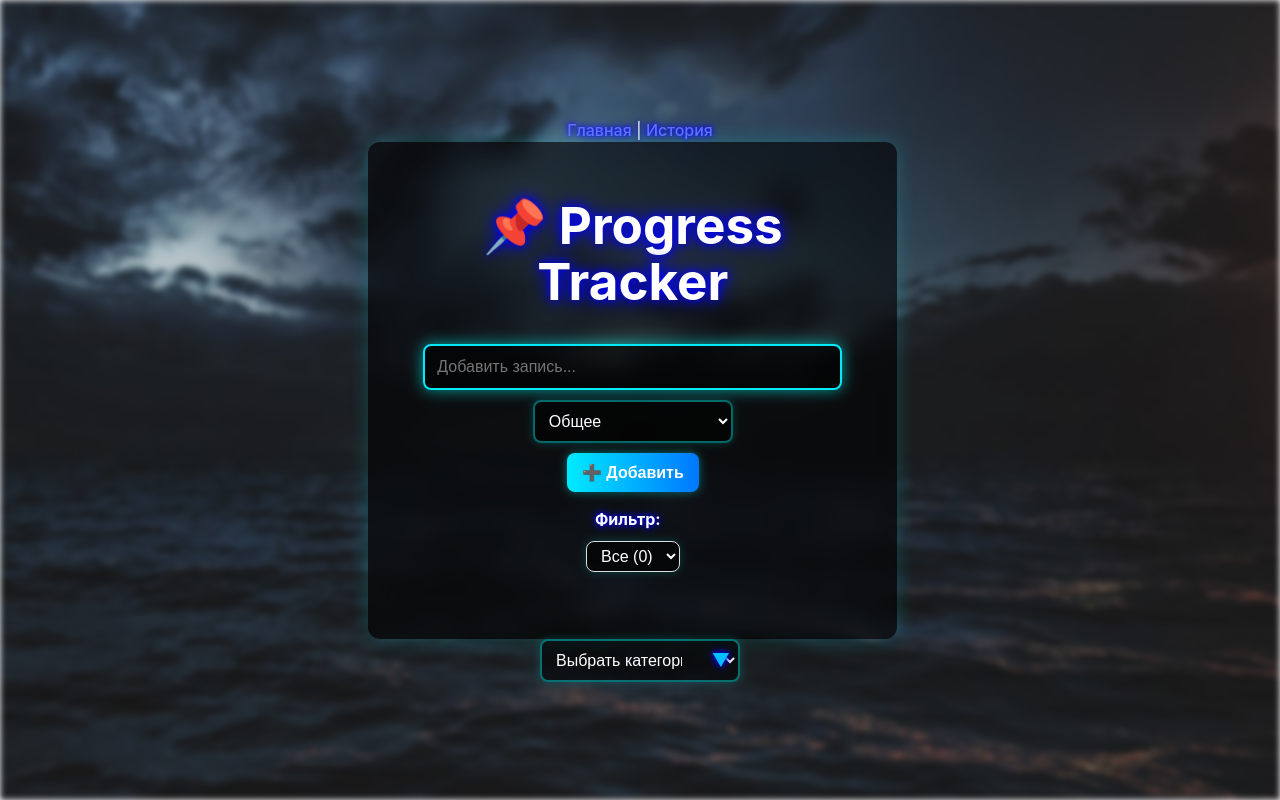
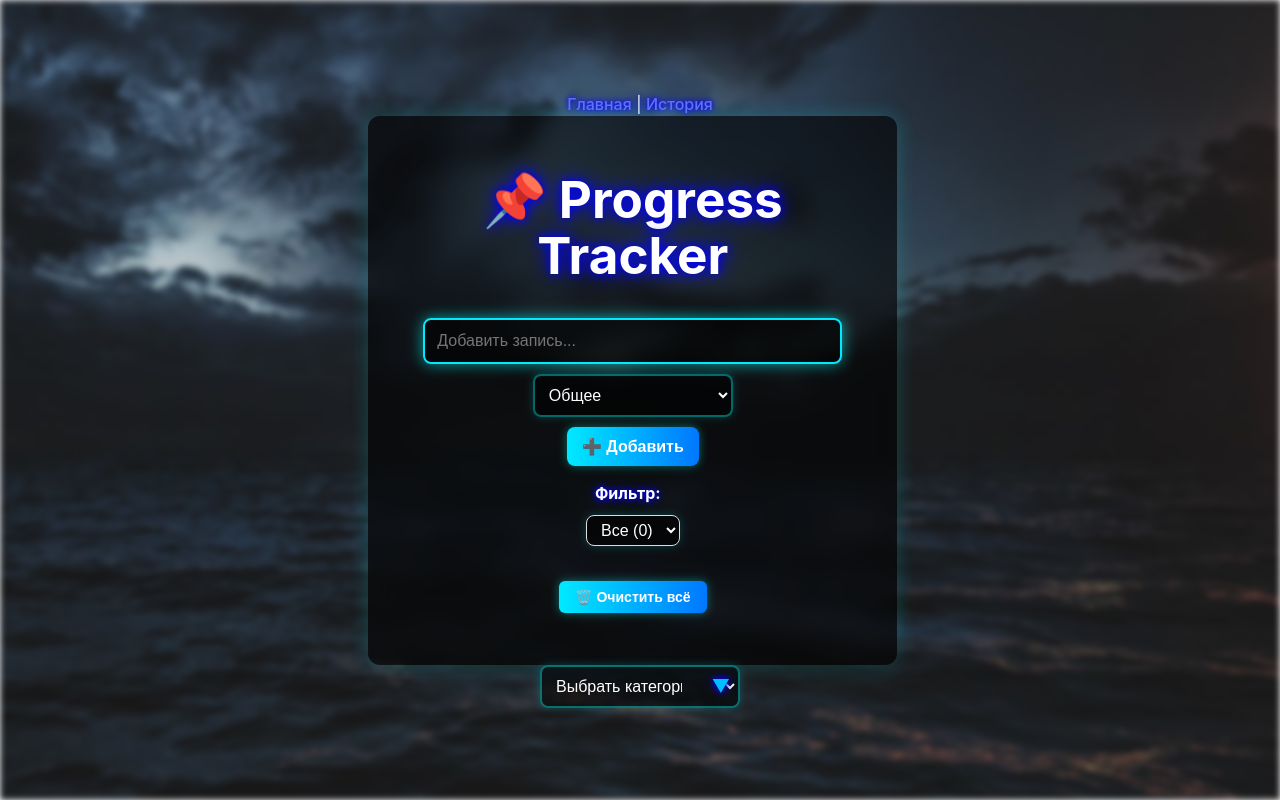
Before and after one commit to AutumnAround/Progress-tracker, a React (Vite) app in the folder Progress-tracker/: page / in a window 1280 px wide. Built offline with nearby package versions, Linux system fonts and the light colour scheme.

Commit message:
Some updates

```diff
--- a/Progress-tracker/src/index.css
+++ b/Progress-tracker/src/index.css
@@ -467,3 +467,23 @@ motion.li:hover {
   list-style: none;
   padding: 4px 0;
 }
+
+.clear-button {
+  margin-top: 20px;
+  text-align: center;
+}
+
+.clear-button button {
+  background-color: crimson;
+  color: white;
+  padding: 8px 16px;
+  border-radius: 6px;
+  font-size: 14px;
+  cursor: pointer;
+  border: none;
+  transition: background-color 0.3s ease;
+}
+
+.clear-button button:hover {
+  background-color: darkred;
+}
--- a/Progress-tracker/src/pages/Home.tsx
+++ b/Progress-tracker/src/pages/Home.tsx
@@ -25,6 +25,15 @@ export default function Home() {
       setEntries(JSON.parse(savedEntries));
     }
   }, []);
+
+  const clearAllEntries = () => {
+    const confirmClear = window.confirm("Ты точно хочешь удалить все записи? Это действие необратимо!");
+    if (!confirmClear) return;
+
+    setEntries([]);
+    localStorage.removeItem("progress");
+  };
+
 
   const addEntry = () => {
     if (input.trim() === "") return;
@@ -144,6 +153,11 @@ export default function Home() {
         </select>
       </div>
 
+      <div className="clear-button">
+  <button onClick={clearAllEntries}>🗑️ Очистить всё</button>
+      </div>
+
+
       {deletedEntry && (
         <motion.div
           className="undo-container"
```
